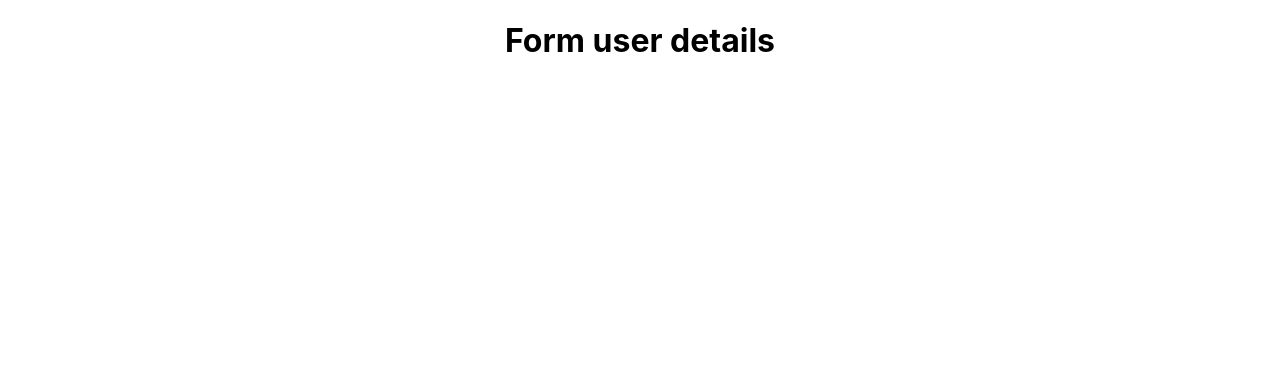
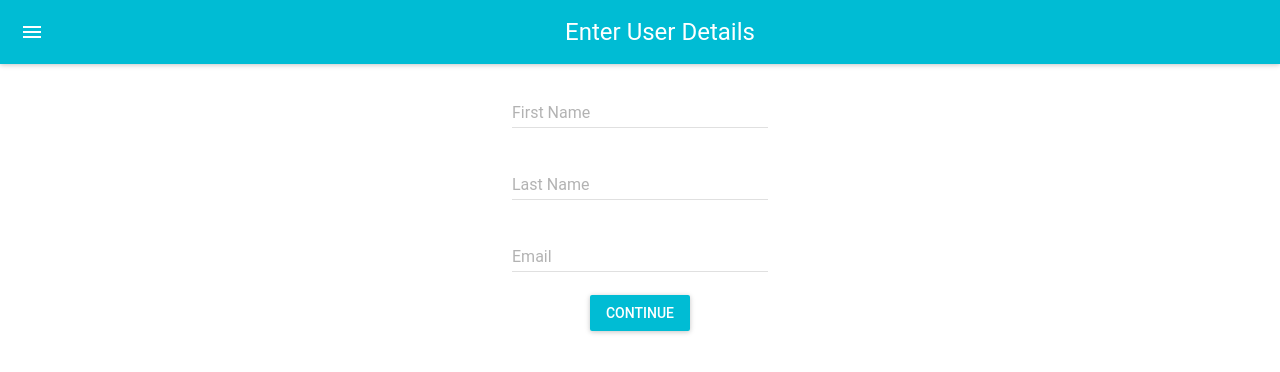
Before and after one commit to storiaca/react-step-form, a React (Create React App) app: page / in a window 1280 px wide. Shown: the top 372 px of the page. Built offline with nearby package versions, Linux system fonts and the light colour scheme.

Commit message:
Finish FormUserDetails component

```diff
--- a/src/components/FormUserDetails.js
+++ b/src/components/FormUserDetails.js
@@ -1,13 +1,56 @@
 import React, { Component } from "react";
+import MuiThemeProvider from "material-ui/styles/MuiThemeProvider";
+import AppBar from "material-ui/AppBar";
+import TextField from "material-ui/TextField";
+import RaiseButton from "material-ui/RaisedButton";
 
 export class FormUserDetails extends Component {
+  continue = e => {
+    e.preventDefault();
+    this.props.nextStep();
+  };
   render() {
+    const { values, handleChange } = this.props;
     return (
-      <div>
-        <h1>Form user details</h1>
-      </div>
+      <MuiThemeProvider>
+        <React.Fragment>
+          <AppBar title="Enter User Details" />
+          <TextField
+            hintText="Enter Your First Name"
+            floatingLabelText="First Name"
+            onChange={handleChange("firstName")}
+            defaultValue={values.firstName}
+          />
+          <br />
+          <TextField
+            hintText="Enter Your Last Name"
+            floatingLabelText="Last Name"
+            onChange={handleChange("lastName")}
+            defaultValue={values.lastName}
+          />
+          <br />
+          <TextField
+            hintText="Enter Your Email"
+            floatingLabelText="Email"
+            onChange={handleChange("email")}
+            defaultValue={values.email}
+          />
+          <br />
+          <RaiseButton
+            label="Continue"
+            primary={true}
+            style={styles.button}
+            onClick={this.continue}
+          />
+        </React.Fragment>
+      </MuiThemeProvider>
     );
   }
 }
 
+const styles = {
+  button: {
+    margin: 15
+  }
+};
 export default FormUserDetails;
```
